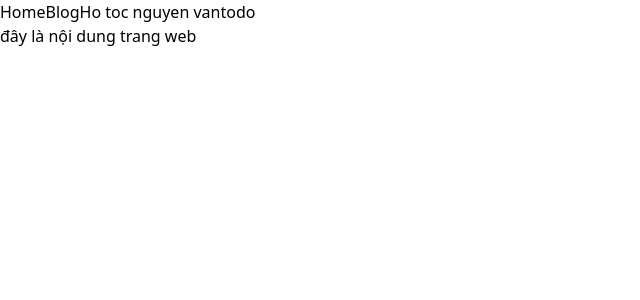
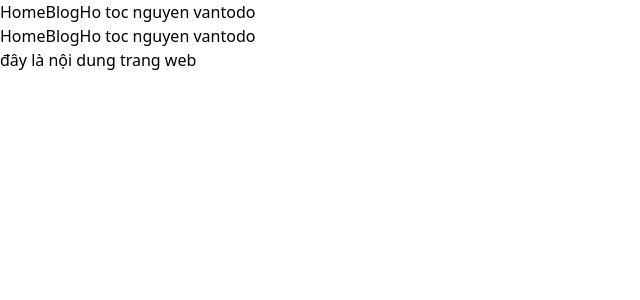
Before and after one commit to nguyenvancongdev/congnguyendev, a Next.js app: page /user in a window 1280 px wide. Shown: the top 300 px of the page, without its empty margins (0-640 px from the left). Built offline with nearby package versions, Linux system fonts and the light colour scheme.

Commit message:
Update index.tsx

```diff
--- a/pages/user/index.tsx
+++ b/pages/user/index.tsx
@@ -1,15 +1,14 @@
 
 import type { NextPage } from 'next'
 import Head from 'next/head'
-
-
+import Menu from '@/components/Menu'
 const Home: NextPage = () => {
   return (
    <div>
       <Head>
         <title>Công Nguyễn Developer </title>
       </Head>
-
+      <Menu />
       <main>
        đây là nội dung trang web
       </main>
```
